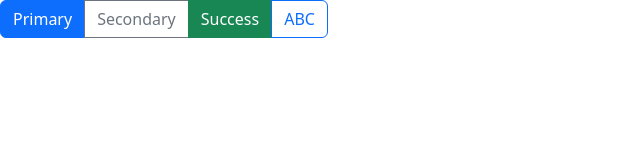
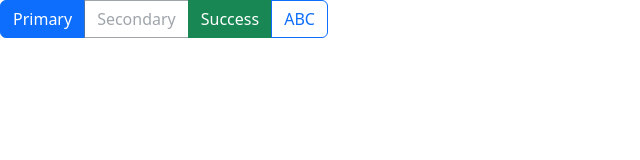
Before and after one commit to yeyoung8805/bootstrap_practice, a plain HTML site: page index.html in a window 1280 px wide. Shown: the full height of the page, 0-640 px from the left. Drawn offline with nearby package versions, Linux system fonts and the light colour scheme.

Commit message:
disabled attribute

```diff
--- a/index.html
+++ b/index.html
@@ -12,7 +12,7 @@
 
   <div class="btn-group">
     <button type="button" class="btn btn-primary">Primary</button>
-    <button type="button" class="btn btn-outline-secondary">Secondary</button>
+    <button type="button" class="btn btn-outline-secondary" disabled>Secondary</button>
     <button type="button" class="btn btn-success">Success</button>
     <div class="btn btn-outline-primary">ABC</div>
   </div>
```
